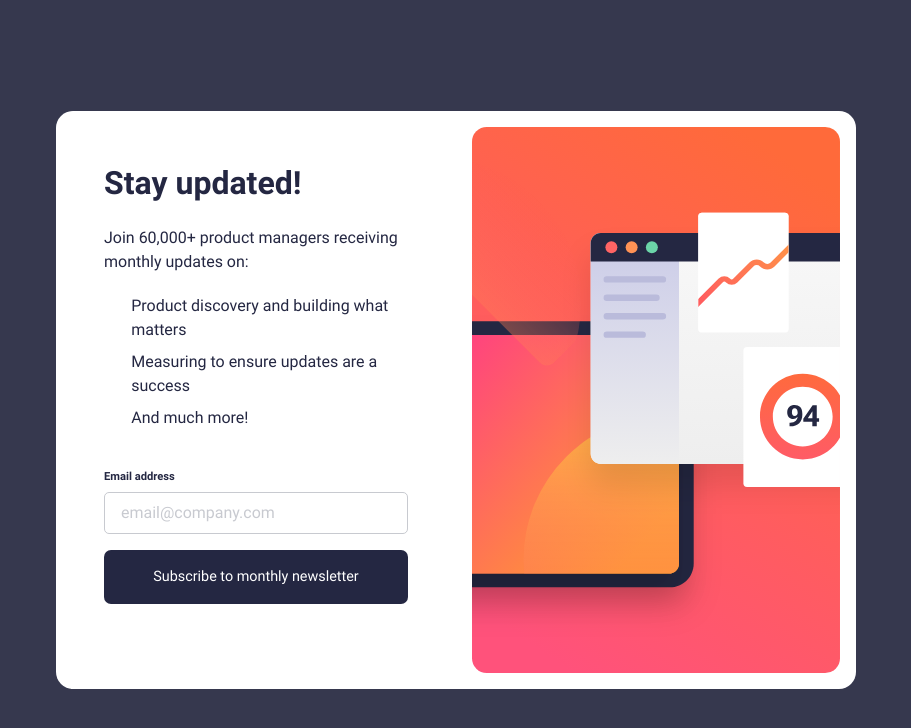
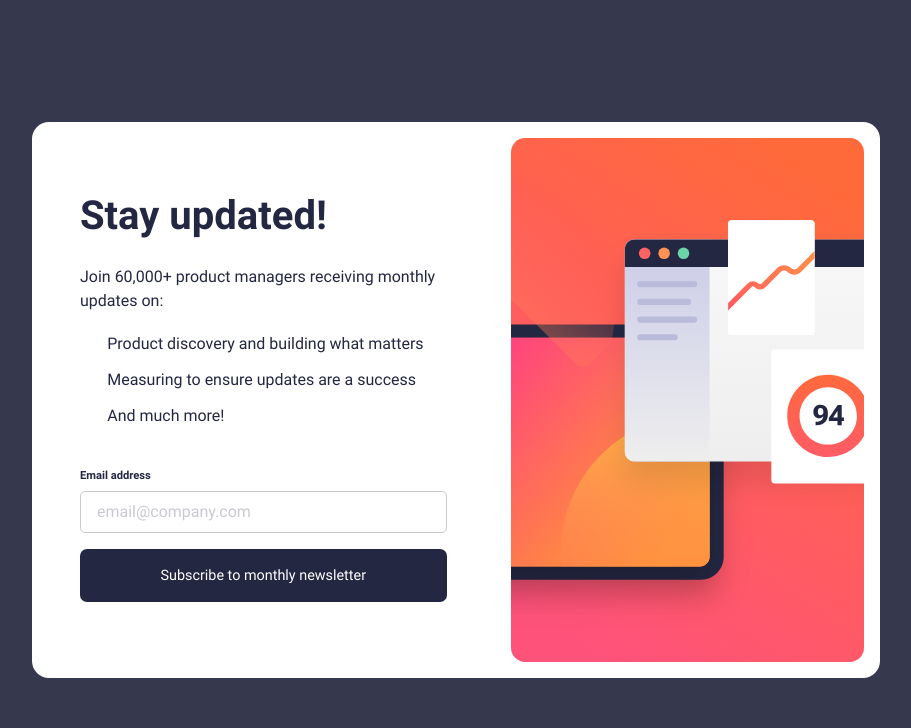
Before and after one commit to ranieto/frontend-mentor, a SvelteKit app: page /newsletter-sign-up-with-success-message in a window 1280 px wide. Shown: the top 728 px of the page, without its empty margins (184-1095 px from the left). Built offline with nearby package versions, Linux system fonts and the light colour scheme; some icons are missing.

Commit message:
Update newsletter challenge

```diff
--- a/src/routes/newsletter-sign-up-with-success-message/+layout.svelte
+++ b/src/routes/newsletter-sign-up-with-success-message/+layout.svelte
@@ -23,6 +23,7 @@
 		/* Primary */
 		--tomato: hsl(4deg 100% 67%);
 		--tomato-shadow: hsl(4deg 100% 67% / 40%);
+		--tomato-bg: hsl(4deg 100% 67% / 10%);
 		--gradient-start: hsl(348deg 79% 65% / 100%);
 		--button-gradient: linear-gradient(
 			135deg,
--- a/src/routes/newsletter-sign-up-with-success-message/CallToAction.svelte
+++ b/src/routes/newsletter-sign-up-with-success-message/CallToAction.svelte
@@ -42,6 +42,7 @@
 					type="text"
 					name="email"
 					placeholder="email@company.com"
+					class:error={errorMessage}
 					bind:value={email}
 				/>
 			</div>
@@ -50,7 +51,7 @@
 	</div>
 
 	<picture>
-		<source srcset={illustrationDesktop} media="(width > 618px)" />
+		<source srcset={illustrationDesktop} media="(width > 645px)" />
 		<img src={illustrationMobile} alt="" />
 	</picture>
 </main>
@@ -77,7 +78,7 @@
 	}
 
 	h1 {
-		font-size: 2rem;
+		font-size: 2.5rem;
 		font-weight: 700;
 	}
 
@@ -137,6 +138,12 @@
 		}
 	}
 
+	.error {
+		border: 1px solid var(--tomato);
+		color: var(--tomato);
+		background: var(--tomato-bg);
+	}
+
 	button {
 		background: var(--dark-slate-grey);
 		border: 0;
@@ -153,11 +160,11 @@
 		}
 	}
 
-	@media (width > 618px) {
+	@media (width > 645px) {
 		main {
-			grid-template-columns: repeat(2, 1fr);
+			grid-template-columns: 1.2fr 1fr;
 			height: unset;
-			max-width: 50rem;
+			max-width: 53rem;
 			border-radius: 17px;
 			margin: 1rem;
 		}
@@ -174,7 +181,7 @@
 		}
 
 		.content {
-			padding: 3rem;
+			padding: 4rem 3rem 3rem;
 		}
 	}
 </style>
```
